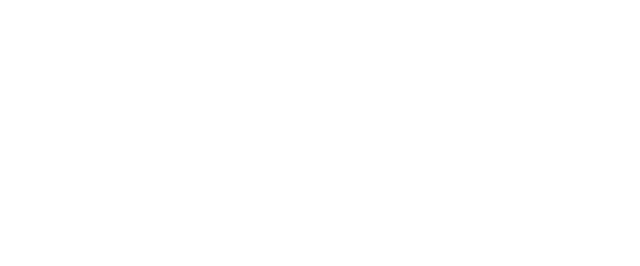
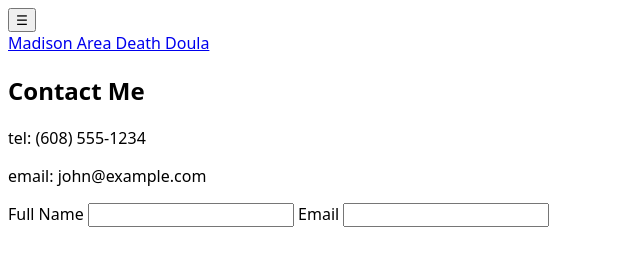
Before and after one commit to gmoney321/madison-death-doula, a plain HTML site: page contact.html in a window 1280 px wide. Shown: the whole page, without its empty margins (0-640 px from the left). Drawn offline with Linux system fonts and the light colour scheme.

Commit message:
fleshed out contact page

```diff
--- a/contact.html
+++ b/contact.html
@@ -0,0 +1,43 @@
+<!DOCTYPE html>
+<html lang="en">
+
+<head>
+    <meta charset="UTF-8">
+    <meta name="viewport" content="width=device-width, initial-scale=1.0">
+    <meta name="description" content="Contact information for John Smith, a certified death doula in Madison, WI. Reach out for compassionate end-of-life care support.">
+    <title>Contact John Smith Madison Area Death Doula</title>
+    <link rel="stylesheet" href="style.css">
+</head>
+
+<body>
+    <header>
+        <nav class="navbar">
+            <button class="hamburger">☰</button>
+            <ul>
+                <li><a href="about.html">About</a></li>
+                <li><a href="services.html">Services</a></li>
+                <li><a href="contact.html">Contact</a></li>
+            </ul>
+        </nav>
+        <a class="site-title" href="index.html" aria-label="Madison Area Death Doula"> Madison Area Death Doula</a>
+    </header>
+    <main>
+        <section id="contact">
+                    <h1>Contact Me</h1>
+                    <p>tel: (608) 555-1234</p>
+                    <p>email: john@example.com</p>
+                    <label>
+                        Full Name
+                        <input type=""text name="name" required>
+                    </label>
+                    <label>
+                        Email
+                        <input type="email" required>
+                    </label>
+
+
+        </section>
+    </main>
+    <script src="script.js"></script>
+</body>
+</html>
```
Also changed, not shown: about.html (+0 -1 lines).
